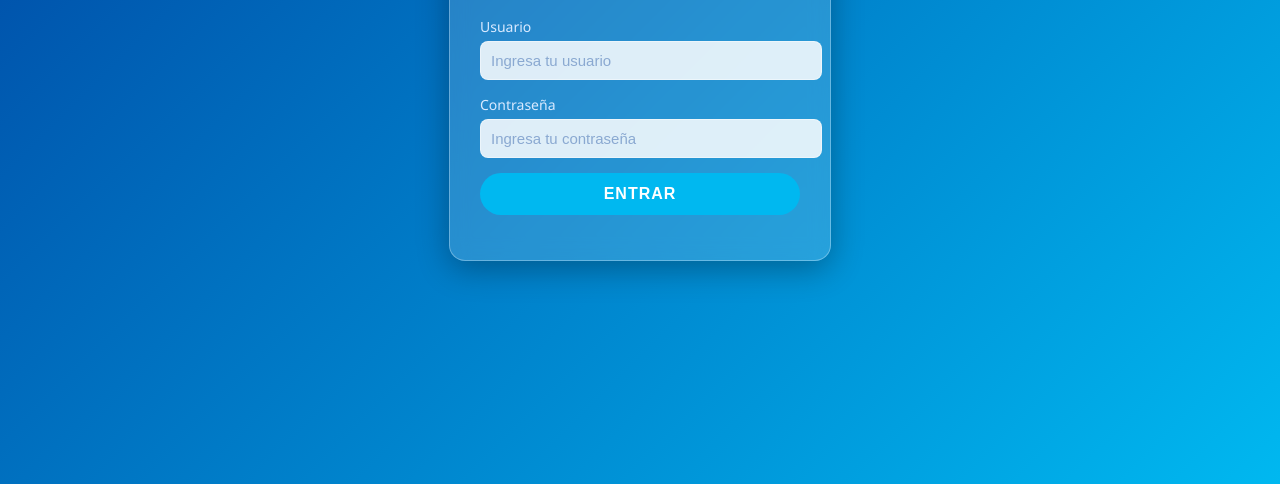
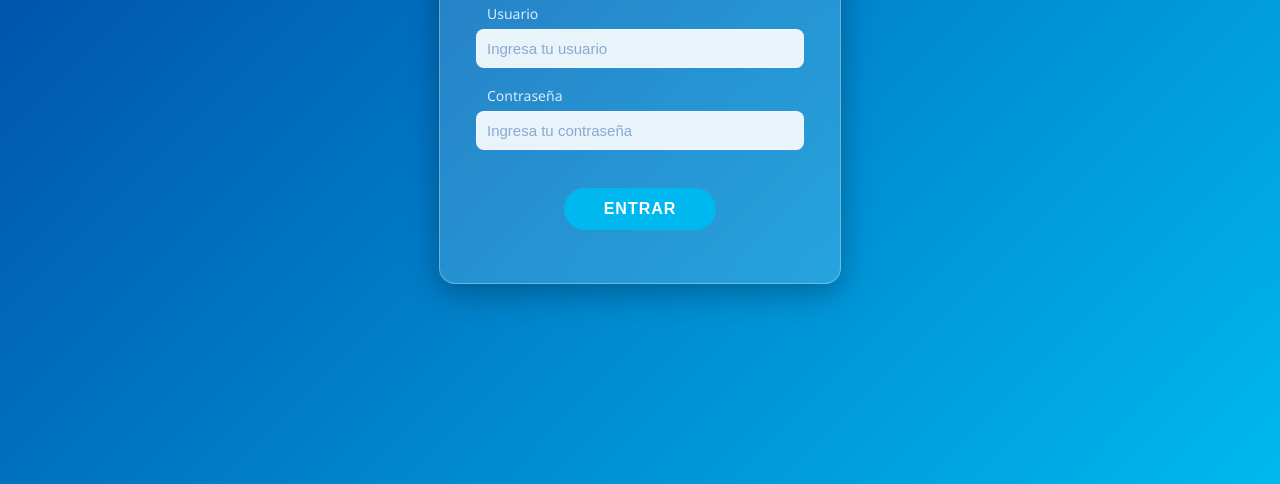
Before and after one commit to Xalapa2punto0/Proyecto-Menu, a plain HTML site: page index.html in a window 1280 px wide. Shown: the part 316-800 px from the top of the page. Drawn offline with Linux system fonts and the light colour scheme.

Commit message:
Add files via upload

```diff
--- a/index.html
+++ b/index.html
@@ -14,18 +14,21 @@
       align-items: center;
       background: linear-gradient(135deg, #0043A1, #00B8F0);
       font-family: 'Segoe UI', sans-serif;
+      padding: 0 20px; /* 👈 margen lateral para pantallas pequeñas */
+      box-sizing: border-box;
     }
 
     /* --- Tarjeta principal --- */
     .card {
-      width: 320px;
+      width: 100%;
+      max-width: 340px;
       background: rgba(255, 255, 255, 0.15);
       border: 1px solid rgba(255, 255, 255, 0.3);
       border-radius: 16px;
       backdrop-filter: blur(10px);
       box-shadow: 0 8px 32px rgba(0, 0, 0, 0.3);
       color: white;
-      padding: 30px;
+      padding: 35px 30px;
       text-align: center;
     }
 
@@ -33,7 +36,7 @@
       display: flex;
       align-items: center;
       justify-content: center;
-      margin-bottom: 20px;
+      margin-bottom: 25px;
     }
 
     .card svg {
@@ -49,27 +52,34 @@
       font-weight: bold;
     }
 
-    /* --- Campos de entrada --- */
+    /* --- Campos --- */
     .field {
-      margin-bottom: 15px;
+      margin-bottom: 18px;
       text-align: left;
+      width: 100%;
+      display: flex;
+      flex-direction: column;
+      align-items: center;
     }
 
     label {
       color: #d9eaff;
       font-size: 14px;
-      display: block;
-      margin-bottom: 5px;
+      margin-bottom: 6px;
+      width: 90%; /* 👈 igual ancho que el input para simetría */
+      text-align: left;
     }
 
     .input {
-      width: 100%;
+      width: 90%; /* 👈 centrado visualmente con margen interno */
       padding: 10px;
       border-radius: 8px;
       border: 1px solid rgba(255, 255, 255, 0.4);
-      background-color: rgba(255, 255, 255, 0.85);
+      background-color: rgba(255, 255, 255, 0.9);
       font-size: 15px;
       color: #0043A1;
+      text-align: left;
+      transition: 0.2s;
     }
 
     .input:focus-visible {
@@ -82,11 +92,12 @@
 
     /* --- Botón --- */
     .button {
-      width: 100%;
+      display: block;
+      margin: 20px auto 0 auto;
       background: #00B8F0;
       color: white;
       border: none;
-      padding: 12px;
+      padding: 12px 40px;
       border-radius: 25px;
       font-size: 16px;
       font-weight: bold;
@@ -106,6 +117,7 @@
       color: #ff6961;
       font-weight: bold;
       margin-top: 10px;
+      text-align: center;
     }
   </style>
 </head>
```
